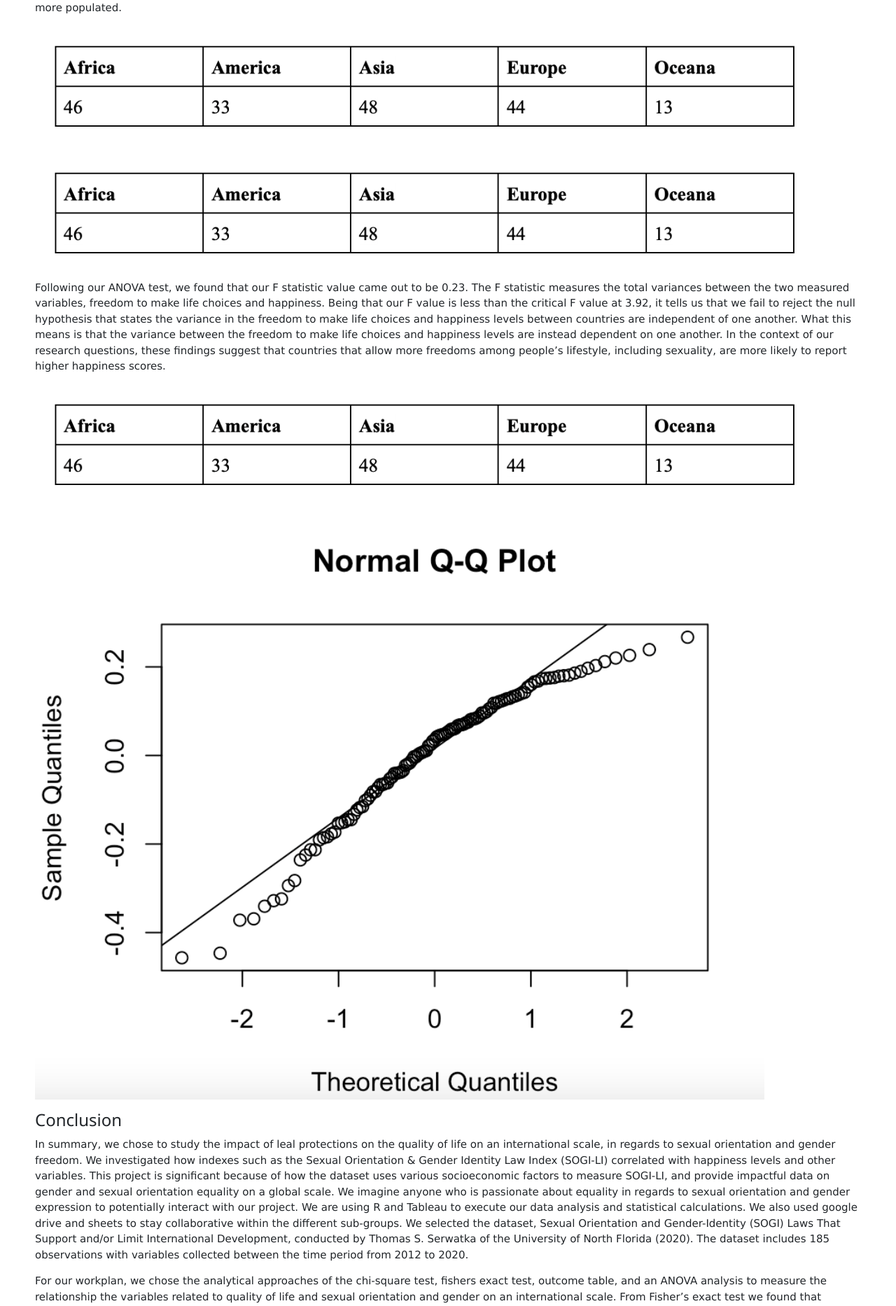
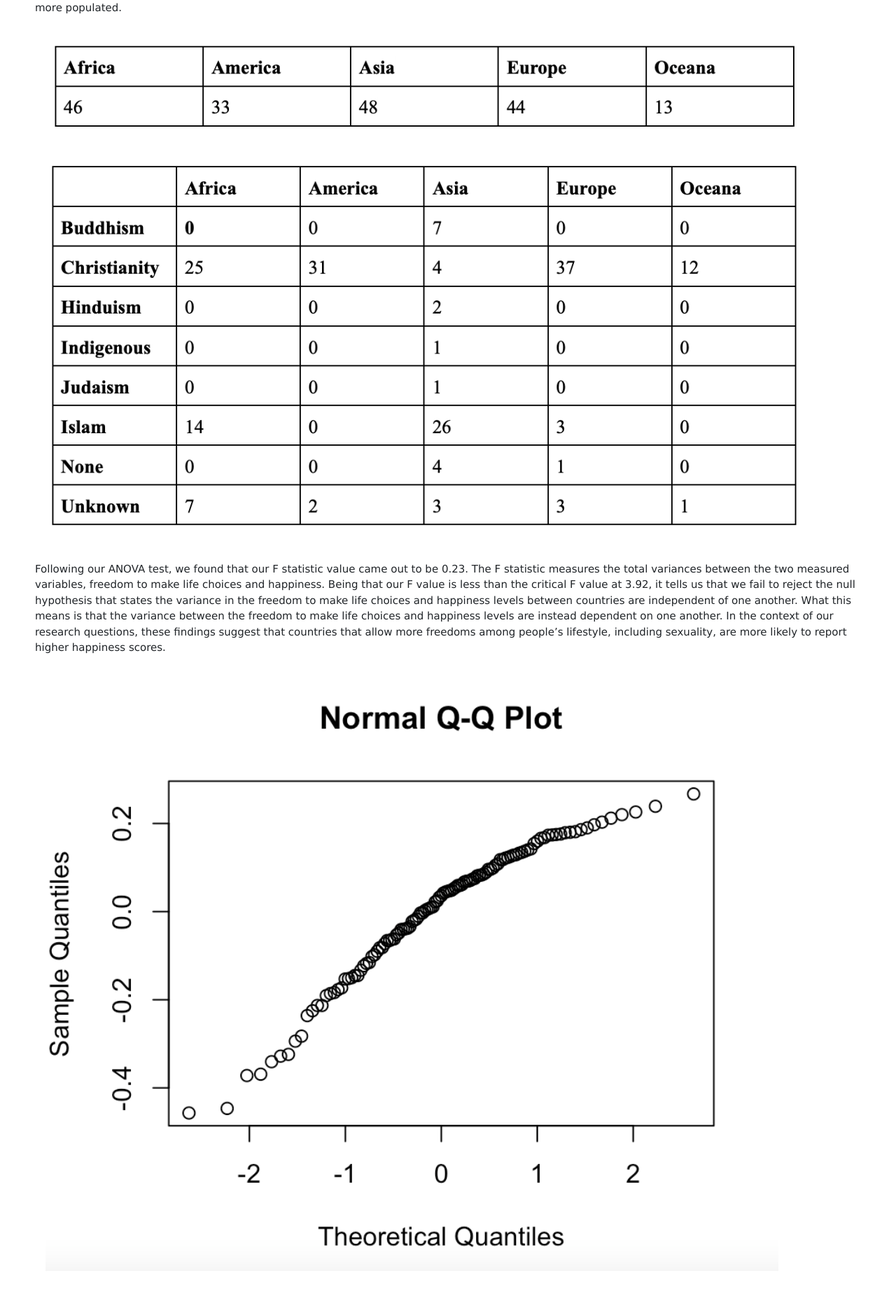
Before and after one commit to LHarrison36/DH125-Final-Project, a Jekyll site: the page built from page2.md, in a window 1280 px wide. Shown: the part 2848-4714 px from the top of the page at 70% size. Built offline with Jekyll 4.4.1, drawn with Linux system fonts in a browser that asks for light colours.

Commit message:
Update page2.md

```diff
--- a/page2.md
+++ b/page2.md
@@ -44,11 +44,11 @@
 
 ![Outcome Table for Continents](https://github.com/LHarrison36/DH125-Final-Project/blob/main/4a-outcome.png)
 
-![Contingency Table for Predominant Religion and Continents](https://github.com/LHarrison36/DH125-Final-Project/blob/main/4a-outcome.png)
+![Contingency Table for Predominant Religion and Continents](https://github.com/LHarrison36/DH125-Final-Project/blob/main/4a-contingency.png)
 
 Following our ANOVA test, we found that our F statistic value came out to be 0.23. The F statistic measures the total variances between the two measured variables, freedom to make life choices and happiness. Being that our F value is less than the critical F value at 3.92, it tells us that we fail to reject the null hypothesis that states the variance in the freedom to make life choices and happiness levels between countries are independent of one another. What this means is that the variance between the freedom to make life choices and happiness levels are instead dependent on one another. In the context of our research questions, these findings suggest that countries that allow more freedoms among people’s lifestyle, including sexuality, are more likely to report higher happiness scores.
 
-![Q-Q Norm Plot](https://github.com/LHarrison36/DH125-Final-Project/blob/main/4a-outcome.png)
+![Q-Q Norm Plot](https://github.com/LHarrison36/DH125-Final-Project/blob/main/4a-qqnorm-ANOVA.png)
 
 ![Q-Q Line Plot](https://github.com/LHarrison36/DH125-Final-Project/blob/main/4a-qqline-ANOVA.png)
 
```
